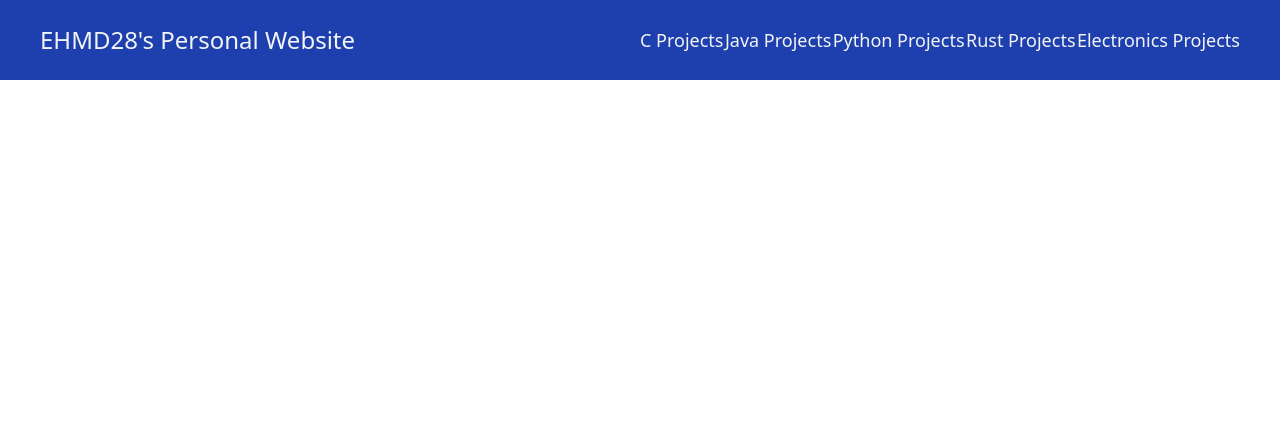
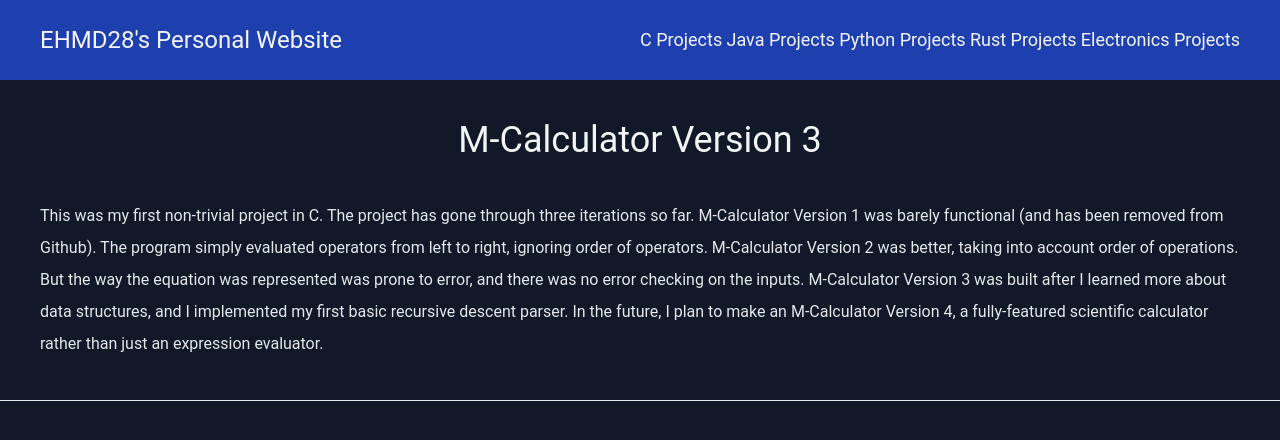
Before and after one commit to EHMD28/EHMD28.github.io, a SvelteKit app: page /projects/c in a window 1280 px wide. Shown: the top 440 px of the page. Built offline with nearby package versions, Linux system fonts and the light colour scheme.

Commit message:
added project pages

```diff
--- a/src/app.css
+++ b/src/app.css
@@ -1,3 +1,7 @@
 @import 'tailwindcss/base';
 @import 'tailwindcss/components';
 @import 'tailwindcss/utilities';
+
+* {
+    font-family: "Roboto", Arial, Helvetica, sans-serif;
+}
--- /dev/null
+++ b/src/lib/SectionHeader.svelte
@@ -0,0 +1,10 @@
+<script lang="ts">
+	let { title, link } = $props();
+	// import "../.."
+</script>
+
+<div>
+	<h1 class="py-10 text-center align-middle text-4xl text-gray-100">
+		<a href={link}>{title}</a>
+	</h1>
+</div>
--- a/src/routes/+layout.svelte
+++ b/src/routes/+layout.svelte
@@ -6,7 +6,7 @@
 <nav
 	class="flex h-20 w-screen items-center justify-between bg-blue-800 px-10 text-2xl text-gray-100"
 >
-	<h1>EHMD28's Personal Website</h1>
+	<h1><a href="/">EHMD28's Personal Website</a></h1>
 	<div class="space-between flex w-1/2 justify-between text-lg">
 		<h2><a href="/projects/c">C Projects</a></h2>
 		<h2><a href="/projects/java">Java Projects</a></h2>
@@ -16,4 +16,6 @@
 	</div>
 </nav>
 
-{@render children()}
+<main class="h-screen w-screen bg-gray-900">
+	{@render children()}
+</main>
--- a/src/routes/+page.svelte
+++ b/src/routes/+page.svelte
@@ -1,2 +1,2 @@
-<h1>Welcome to SvelteKit</h1>
-<p>Visit <a href="https://svelte.dev/docs/kit">svelte.dev/docs/kit</a> to read the documentation</p>
+<p>Welcome to my website.</p>
+<strong>THIS IS STILL A WORK IN PROGRESS</strong>
--- a/src/routes/projects/c/+page.svelte
+++ b/src/routes/projects/c/+page.svelte
@@ -1,3 +1,19 @@
 <script>
 	import '../../../app.css';
+	import SectionHeader from '$lib/SectionHeader.svelte';
 </script>
+
+<SectionHeader title="M-Calculator Version 3" link="https://github.com/EHMD28/m-calc_ver.3" />
+<section class="px-10 pb-10 leading-8 text-gray-200">
+	<p>
+		This was my first non-trivial project in C. The project has gone through three iterations so
+		far. M-Calculator Version 1 was barely functional (and has been removed from Github). The
+		program simply evaluated operators from left to right, ignoring order of operators. M-Calculator
+		Version 2 was better, taking into account order of operations. But the way the equation was
+		represented was prone to error, and there was no error checking on the inputs. M-Calculator
+		Version 3 was built after I learned more about data structures, and I implemented my first basic
+		recursive descent parser. In the future, I plan to make an M-Calculator Version 4, a
+		fully-featured scientific calculator rather than just an expression evaluator.
+	</p>
+</section>
+<hr />
--- a/src/routes/projects/electronics/+page.svelte
+++ b/src/routes/projects/electronics/+page.svelte
@@ -1,3 +1,12 @@
 <script>
+	import SectionHeader from '$lib/SectionHeader.svelte';
 	import '../../../app.css';
 </script>
+
+<section>
+	<SectionHeader
+		title="Arduino Sequence Memory Game"
+		link="https://github.com/EHMD28/ColorSequenceMemoryGame.git"
+	/>
+</section>
+<hr />
--- a/src/routes/projects/java/+page.svelte
+++ b/src/routes/projects/java/+page.svelte
@@ -1,3 +1,12 @@
 <script>
+	import SectionHeader from '$lib/SectionHeader.svelte';
 	import '../../../app.css';
 </script>
+
+<section>
+	<SectionHeader
+		title="Jupiter Circuit Simulator"
+		link="https://github.com/EHMD28/JupiterCircuitSimulator"
+	/>
+</section>
+<hr />
--- a/src/routes/projects/python/+page.svelte
+++ b/src/routes/projects/python/+page.svelte
@@ -1,3 +1,9 @@
 <script>
+	import SectionHeader from '$lib/SectionHeader.svelte';
 	import '../../../app.css';
 </script>
+
+<section>
+	<SectionHeader title="B-bot" link="https://github.com/EHMD28/b-bot" />
+</section>
+<hr />
--- a/src/routes/projects/rust/+page.svelte
+++ b/src/routes/projects/rust/+page.svelte
@@ -1,3 +1,9 @@
 <script>
+	import SectionHeader from '$lib/SectionHeader.svelte';
 	import '../../../app.css';
 </script>
+
+<section>
+	<SectionHeader title="Kingdom Kards Server" link="https://github.com/EHMD28/kingdom-kards" />
+</section>
+<hr />
```
